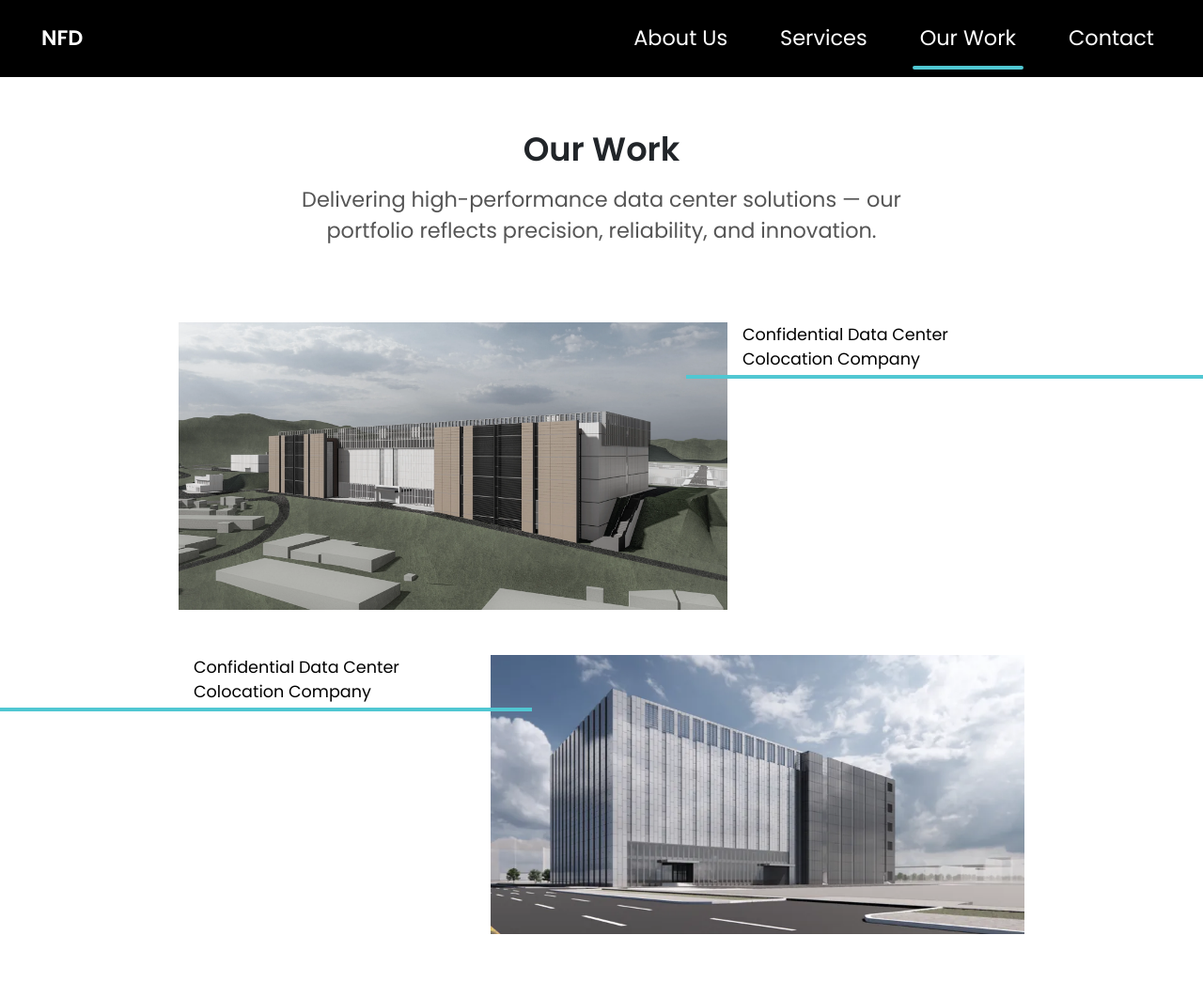
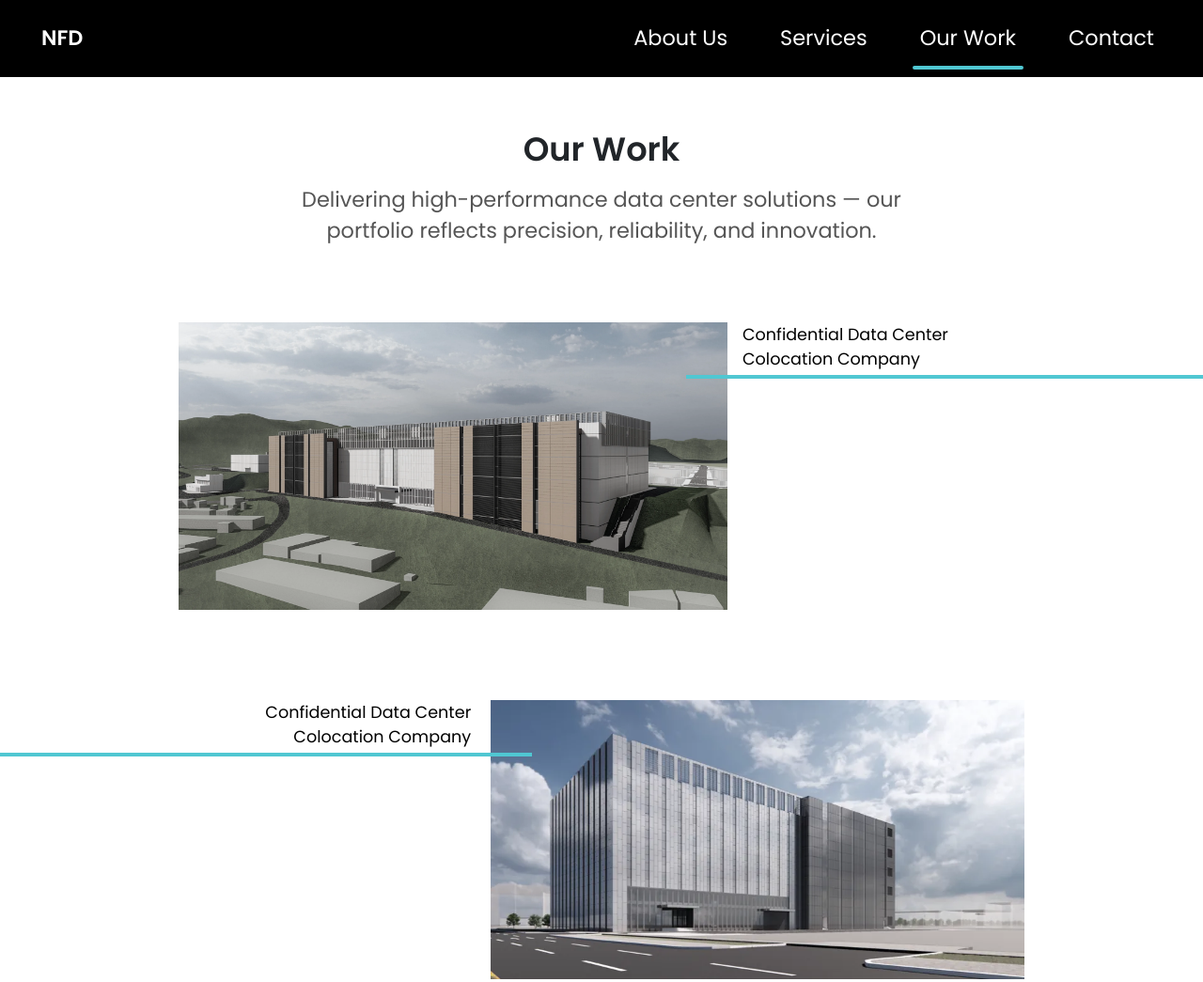
Before and after one commit to NFD-0703/nfd-website, a plain HTML site: page our-work.html in a window 1280 px wide. Shown: the top 1045 px of the page at 94% size. Drawn offline with nearby package versions, Linux system fonts and the light colour scheme.

Commit message:
bg image resize
bg image resize

```diff
--- a/index.html
+++ b/index.html
@@ -12,6 +12,8 @@
   <title>NFD Company</title>
   <link href="https://fonts.googleapis.com/css2?family=Poppins:wght@400;600&display=swap" rel="stylesheet" />
   <link href="https://cdn.jsdelivr.net/npm/bootstrap@5.3.0/dist/css/bootstrap.min.css" rel="stylesheet" />
+  <link rel="preload" as="image" href="images/00_Cover_BG_Optimized.webp" type="image/webp">
+
   <style>
     :root {
       --highlight-color: #50C7D2;
@@ -29,10 +31,11 @@
       position: relative;
       height: 100vh;
       overflow: hidden;
+      background-color: #1c1c1c;
     }
 
     .hero-bg {
-      background: url('images/00 Cover BG.webp') no-repeat center center;
+      background: url('images/00_Cover_BG_Optimized.webp') no-repeat center center;
       background-size: cover;
       position: absolute;
       top: 0; left: 0; right: 0; bottom: 0;
--- a/our-work.html
+++ b/our-work.html
@@ -9,6 +9,12 @@
   <style>
     :root {
       --highlight-color: #50C7D2;
+    }
+
+    html, body {
+      height: 100%;
+      display: flex;
+      flex-direction: column;
     }
 
     body {
@@ -91,6 +97,8 @@
 
     .project-wrapper.project2 .below-caption {
       margin-left: 1rem;
+      text-align: right;
+      padding-right: 0.3rem;
     }
 
     .project-block img {
@@ -233,6 +241,7 @@
     </div>
 </nav>
 
+<main class="d-flex flex-column justify-content-center flex-grow-1" style="margin-top: auto; margin-bottom: auto;">
   <!-- Section Header -->
   <div class="section-header">
     <h2 class="section-title">Our Work</h2>
@@ -258,6 +267,7 @@
       <a href="second-work.html"><img src="images/07 Our Work 02.webp" alt="Project 2"></a>
     </div>
   </div>
+</main>
 <script src="https://cdn.jsdelivr.net/npm/bootstrap@5.3.0/dist/js/bootstrap.bundle.min.js"></script>
 </body>
 </html>
```
Also changed, not shown: aboutUs.html (+3 -1 lines), services.html (+1 -1 lines), images/00_Cover_BG_Optimized.webp (added).
